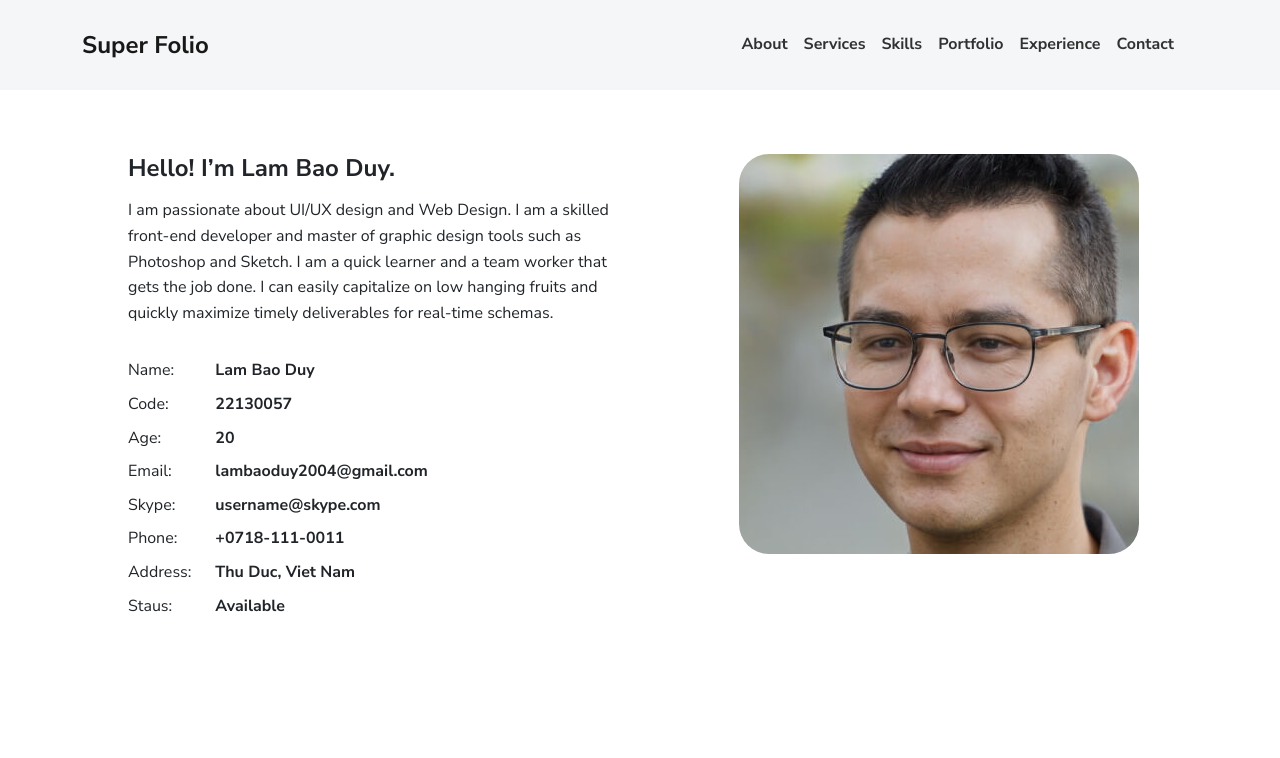
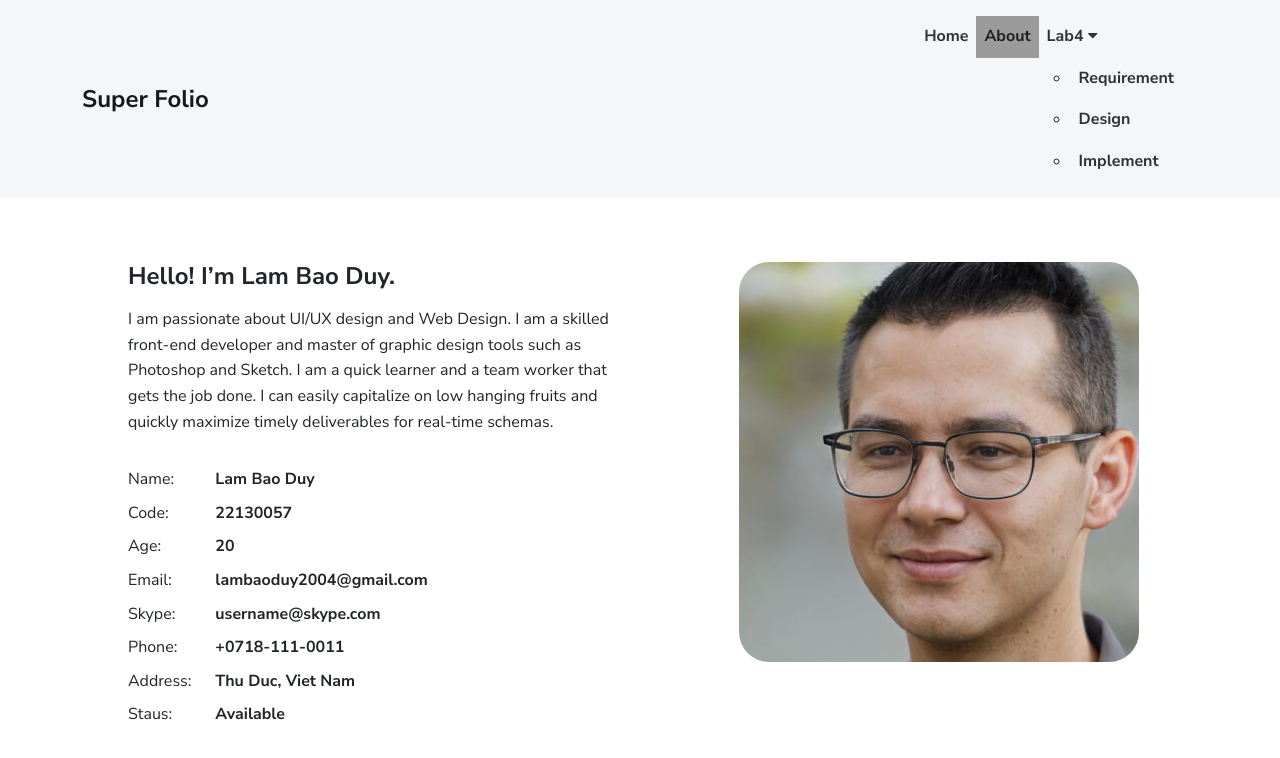
Before and after one commit to lambaoduy/Duy_cv, a plain HTML site: page about.html in a window 1280 px wide. Drawn offline with Linux system fonts and the light colour scheme.

Commit message:
Update about.html

```diff
--- a/about.html
+++ b/about.html
@@ -42,12 +42,20 @@
                         class="navbar-toggler-icon"></span></button>
                 <div class="collapse navbar-collapse" id="navbarSupportedContent">
                     <ul class="navbar-nav ms-auto me-2">
-                        <li class="nav-item"><a class="nav-link" href="about.html">About</a></li>
-                        <li class="nav-item"><a class="nav-link" href="#services">Services</a></li>
-                        <li class="nav-item"><a class="nav-link" href="#skills">Skills</a></li>
-                        <li class="nav-item"><a class="nav-link" href="#portfolio">Portfolio</a></li>
-                        <li class="nav-item"><a class="nav-link" href="#experience">Experience</a></li>
-                        <li class="nav-item"><a class="nav-link" href="#contact">Contact</a></li>
+                        <li class="nav-item"><a class="nav-link" href="index.html">Home</a></li>
+                        <li class="nav-item"><a class="nav-link" href="about.html" style="background-color:  #9b9b9b;">About</a></li>
+
+                        <li class="nav-item"><a class="nav-link" href="#lab4">Lab4
+                            <i class="fas fa-caret-down"></i>
+                          </a>
+
+                            <ul  class="subnav" >
+                              <li><a class="nav-link" href="requirement.html">Requirement</a></li>
+                              <li><a class="nav-link" href="design.html">Design</a></li>
+                              <li><a class="nav-link" href="implement.html">Implement</a></li>
+                            </ul>
+
+                          </li>
                     </ul>
                 </div>
             </div>
```
